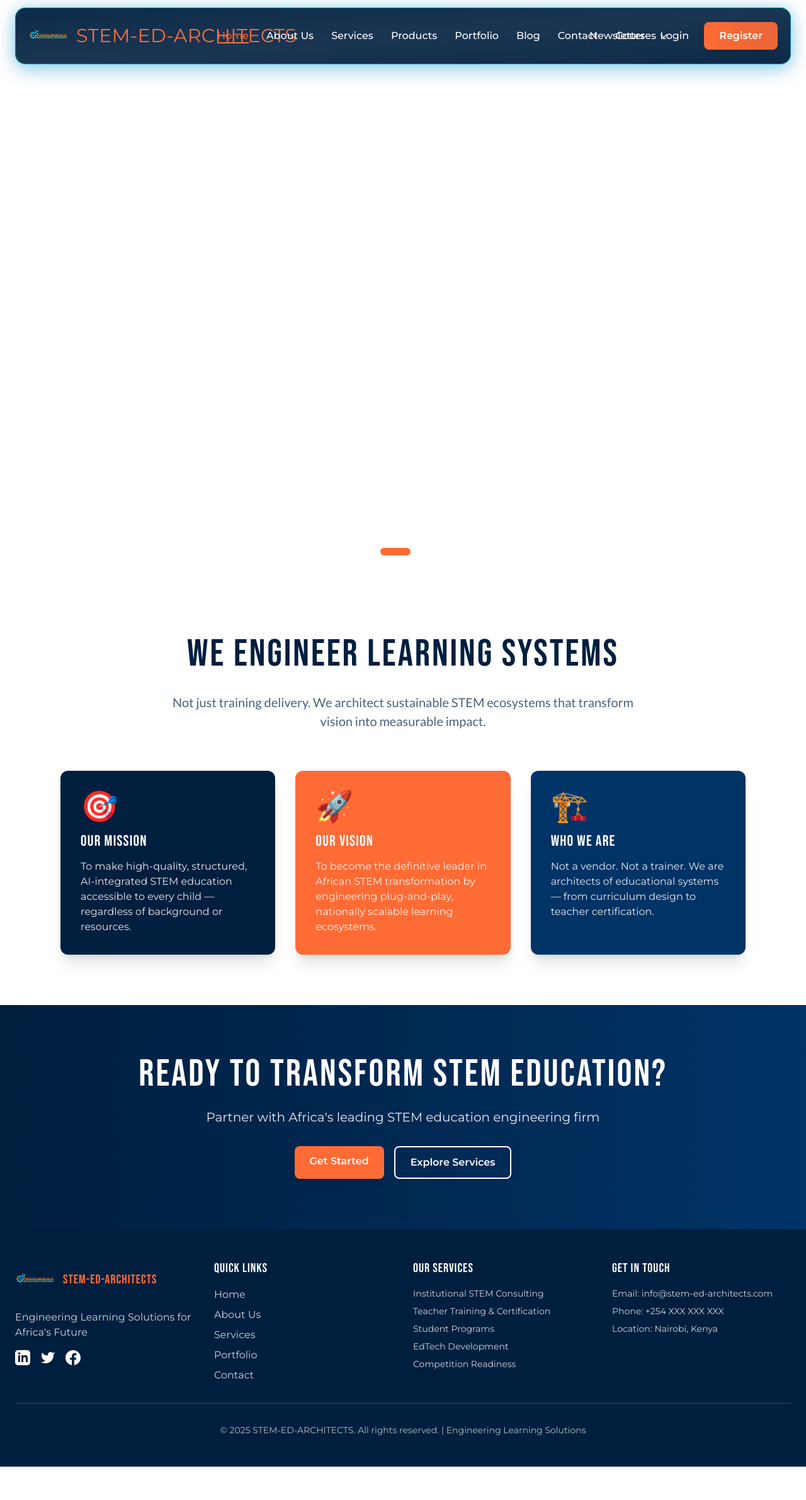
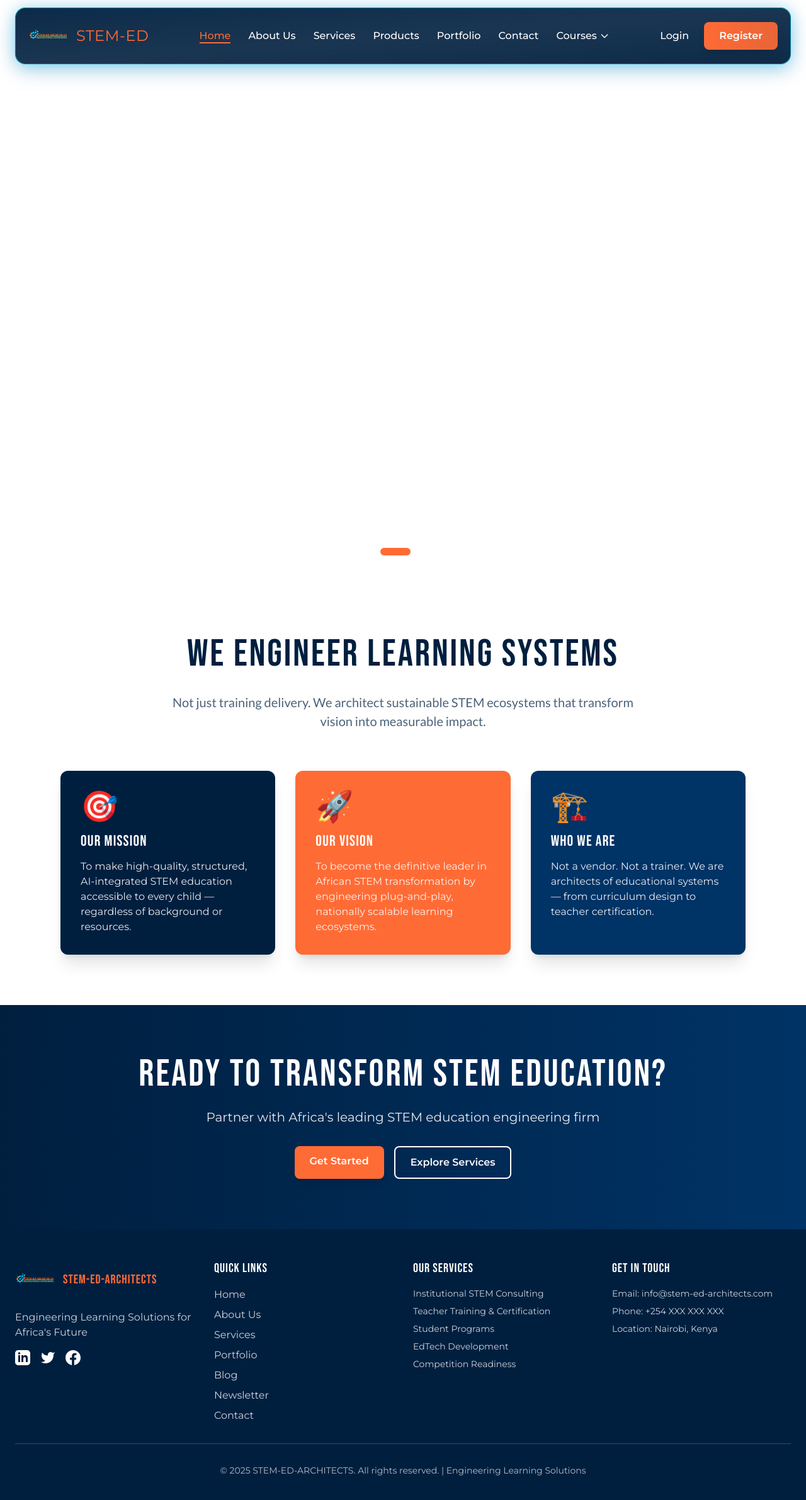
Before and after one commit to kefink/stem-ed-, a Next.js app: page / in a window 1280 px wide. Shown: the top 2382 px of the page at 63% size. Before the commit the page ends 2329 px from the top, so only its background shows below. Built offline with nearby package versions, Linux system fonts and the light colour scheme.

Commit message:
Fix navbar overlap: shorten brand on lg, hide Blog from navbar, remove Newsletter to footer; add Blog + Newsletter to Footer Quick Links

```diff
--- a/src/components/Footer.tsx
+++ b/src/components/Footer.tsx
@@ -110,6 +110,22 @@ const Footer = () => {
               </li>
               <li>
                 <Link
+                  href="/blog"
+                  className="text-white/80 hover:text-orange transition-colors duration-300"
+                >
+                  Blog
+                </Link>
+              </li>
+              <li>
+                <Link
+                  href="/newsletter"
+                  className="text-white/80 hover:text-orange transition-colors duration-300"
+                >
+                  Newsletter
+                </Link>
+              </li>
+              <li>
+                <Link
                   href="/contact"
                   className="text-white/80 hover:text-orange transition-colors duration-300"
                 >
--- a/src/components/Navbar.tsx
+++ b/src/components/Navbar.tsx
@@ -17,7 +17,6 @@ const Navbar = () => {
     { name: "Services", href: "/services" },
     { name: "Products", href: "/products" },
     { name: "Portfolio", href: "/portfolio" },
-    { name: "Blog", href: "/blog" },
     { name: "Contact", href: "/contact" },
   ];
 
@@ -71,13 +70,13 @@ const Navbar = () => {
               />
             </div>
             <div className="text-orange font-bebas tracking-wide">
-              <span className="hidden xl:block text-3xl">STEM-ED-ARCHITECTS</span>
-              <span className="hidden lg:block xl:hidden text-2xl">STEM-ED</span>
+              <span className="hidden 2xl:block text-3xl">STEM-ED-ARCHITECTS</span>
+              <span className="hidden lg:block 2xl:hidden text-2xl">STEM-ED</span>
             </div>
           </Link>
 
           {/* Desktop Navigation */}
-          <div className="hidden lg:flex items-center justify-center flex-1 min-w-0 gap-4 xl:gap-7">
+          <div className="hidden lg:flex items-center justify-center flex-1 min-w-0 overflow-hidden gap-4 xl:gap-7">
             {navLinks.map((link) => (
               <Link
                 key={link.name}
@@ -210,12 +209,6 @@ const Navbar = () => {
 
           {/* Auth Buttons - Desktop */}
           <div className="hidden lg:flex items-center gap-4 xl:gap-6 flex-shrink-0 ml-auto">
-            <Link
-              href="/newsletter"
-              className="font-montserrat font-medium text-sm lg:text-[15px] xl:text-base hover:text-orange transition-colors duration-300 whitespace-nowrap"
-            >
-              Newsletter
-            </Link>
             <Link
               href="/login"
               className="font-montserrat font-medium text-sm lg:text-[15px] xl:text-base hover:text-orange transition-colors duration-300 whitespace-nowrap"
```
